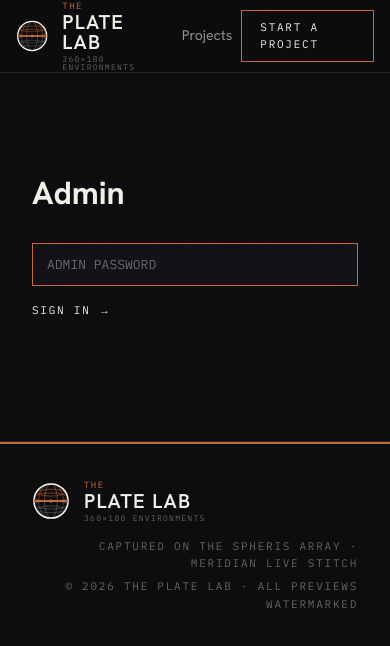
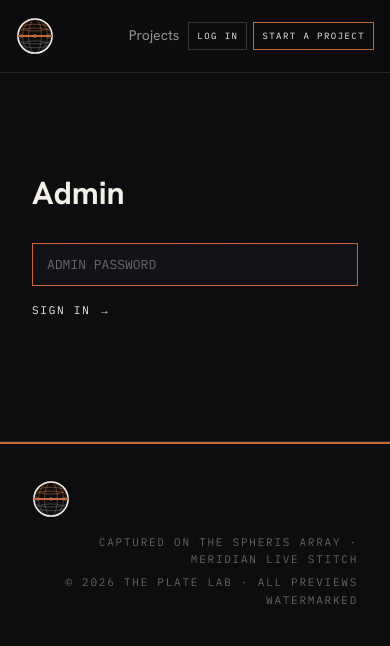
Before and after one commit to theandyroberts/meridian_public_site, a Next.js app in the folder web/: page /admin/login in a window 390 px wide. Shown: the top 646 px of the page. Built offline with nearby package versions, Linux system fonts and the light colour scheme; no server answers.

Commit message:
Add returning user login to site header

```diff
--- a/web/app/globals.css
+++ b/web/app/globals.css
@@ -198,6 +198,24 @@
   transition: background 0.15s, color 0.15s;
 }
 .site-nav .cta:hover { background: var(--orange); color: var(--ink); }
+.site-auth-actions {
+  display: flex;
+  align-items: center;
+  gap: 10px;
+}
+.site-nav .site-login {
+  color: var(--paper);
+  border: 1px solid var(--hairline-strong);
+  padding: 8px 14px;
+  white-space: nowrap;
+  transition: border-color 0.15s, color 0.15s;
+}
+.site-nav .site-login:hover,
+.site-nav .site-login:focus-visible {
+  color: var(--orange);
+  border-color: var(--orange);
+  outline: none;
+}
 .site-account {
   display: flex;
   align-items: center;
@@ -1797,6 +1815,14 @@
   .site-header .wrap { padding: 0 16px; }
   .site-nav { gap: 9px; }
   .site-nav .projects-link { font-size: 14px; }
+  .site-logo-wordmark { display: none !important; }
+  .site-auth-actions { gap: 6px; }
+  .site-nav .site-login,
+  .site-nav .cta {
+    padding: 6px 8px;
+    font-size: 9px;
+    white-space: nowrap;
+  }
   .site-account-name,
   .site-account-logout {
     min-height: 32px;
--- a/web/components/Logo.tsx
+++ b/web/components/Logo.tsx
@@ -46,7 +46,7 @@
       aria-label="The Plate Lab home"
     >
       <GlobeMark size={38} />
-      <span style={{ display: "grid", lineHeight: 1 }}>
+      <span className="site-logo-wordmark" style={{ display: "grid", lineHeight: 1 }}>
         <span className="mono accent" style={{ fontSize: 9 }}>
           The
         </span>
--- a/web/components/SiteHeader.tsx
+++ b/web/components/SiteHeader.tsx
@@ -66,9 +66,17 @@
               </form>
             </div>
           ) : (
-            <Link className="cta mono" href="/projects/new">
-              Start a project
-            </Link>
+            <div className="site-auth-actions" aria-label="Account access">
+              <Link
+                className="site-login mono"
+                href="/login?next=%2Fprojects"
+              >
+                Log in
+              </Link>
+              <Link className="cta mono" href="/projects/new">
+                Start a project
+              </Link>
+            </div>
           )}
         </nav>
       </div>
```
